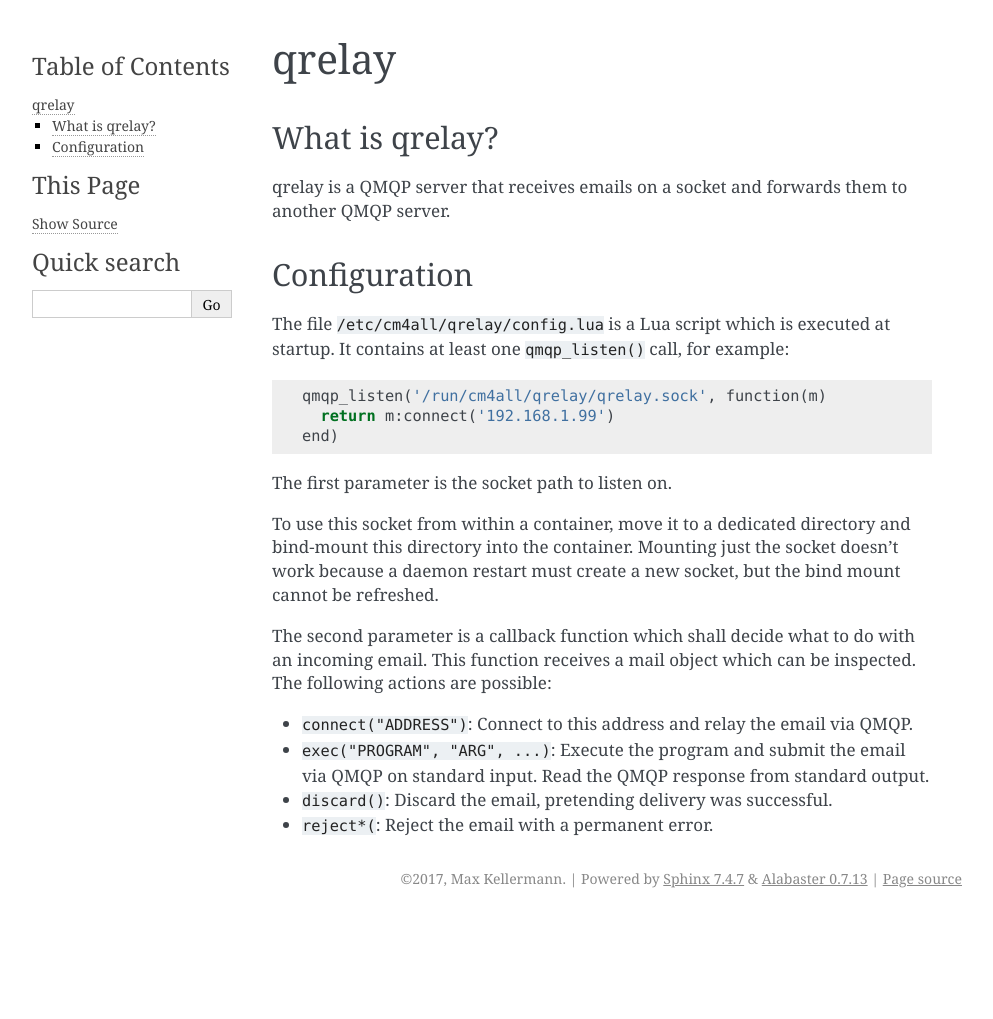
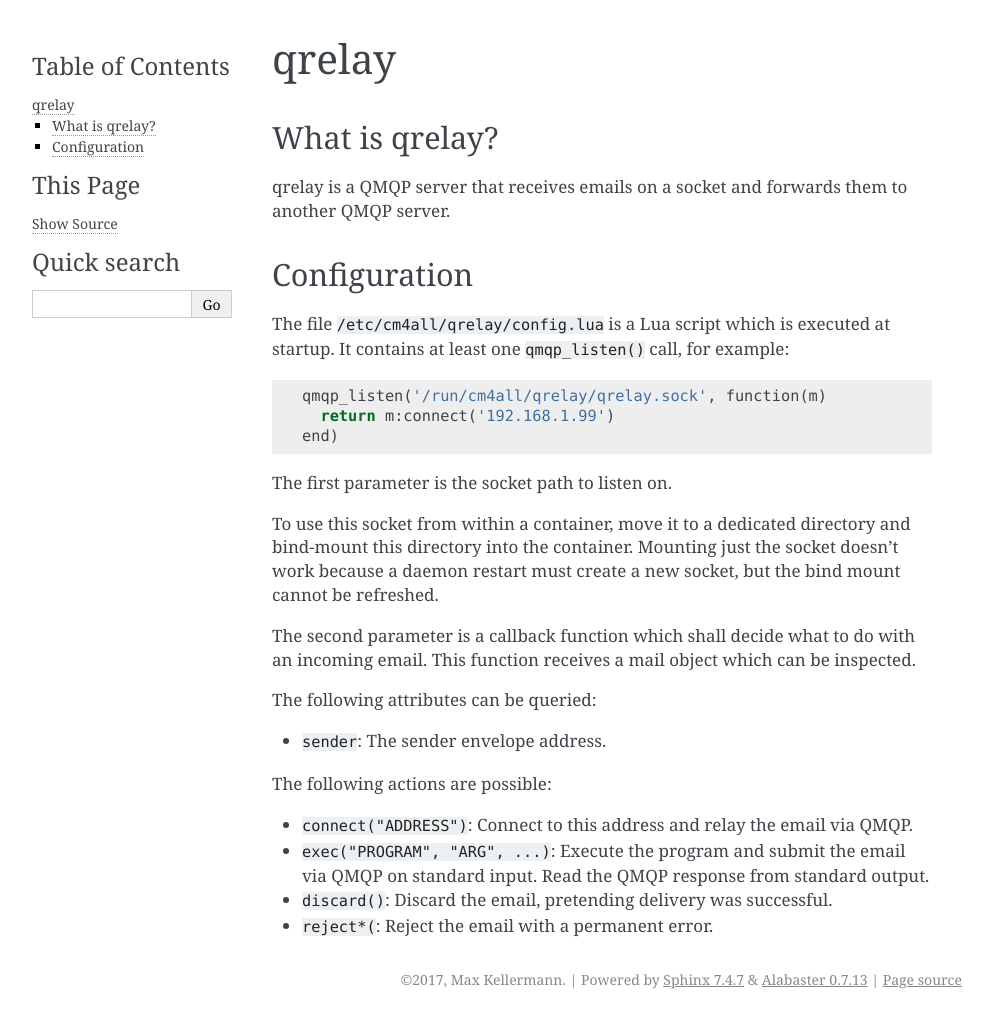
Before and after one commit to CM4all/qrelay, a Sphinx documentation site: the page built from doc/index.rst, in a window 1280 px wide. Shown: the whole page, without its empty margins (148-1141 px from the left). Built offline with Sphinx 7.4.7, drawn with Linux system fonts in a browser that asks for light colours; before the commit the page ends 918 px from its top, so only the background shows below that.

Commit message:
LMail: add "sender" attribute

```diff
--- a/doc/index.rst
+++ b/doc/index.rst
@@ -28,7 +28,13 @@
 
 The second parameter is a callback function which shall decide what to
 do with an incoming email.  This function receives a mail object which
-can be inspected.  The following actions are possible:
+can be inspected.
+
+The following attributes can be queried:
+
+* :samp:`sender`: The sender envelope address.
+
+The following actions are possible:
 
 * :samp:`connect("ADDRESS")`: Connect to this address and relay the
   email via QMQP.
```
Also changed, not shown: 1 other file.
